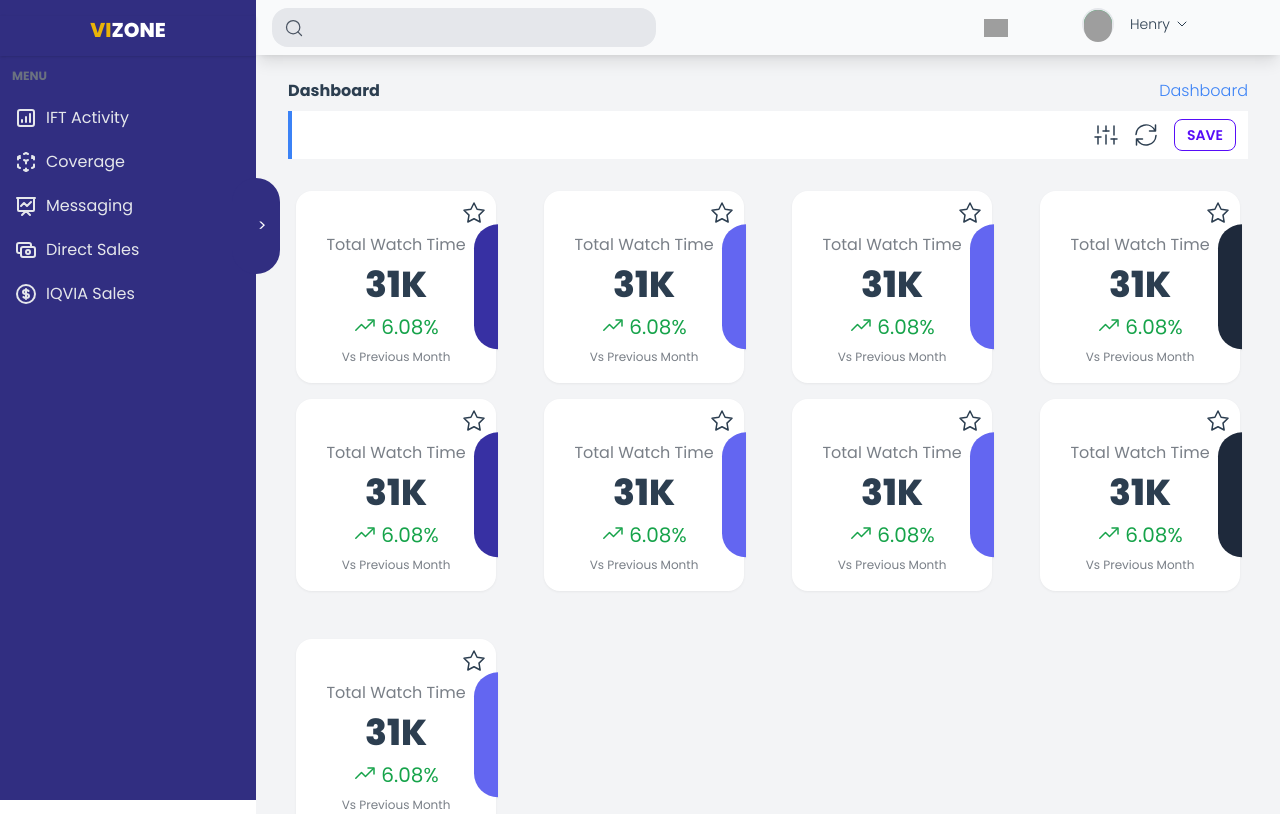
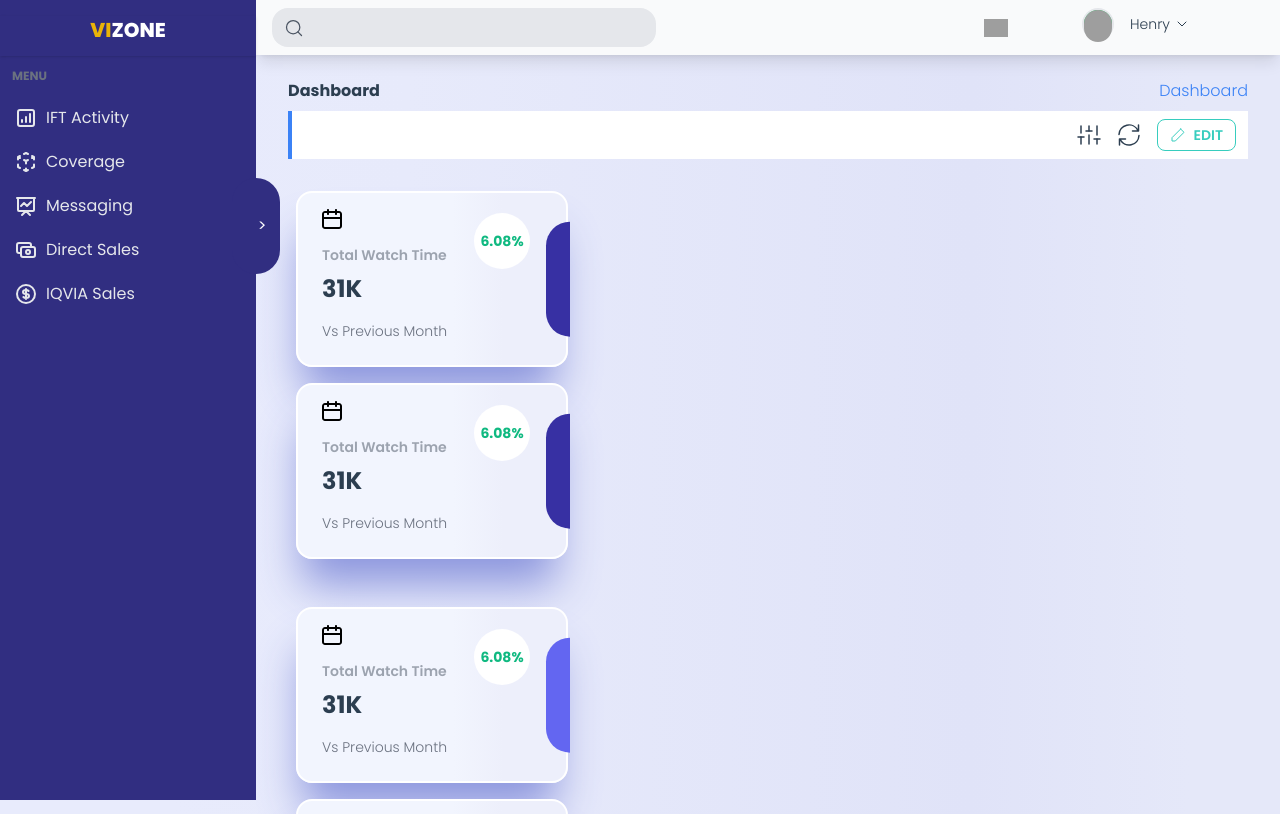
Before and after one commit to boratechlife/dashboard, a Vue app: page / in a window 1280 px wide. Shown: the top 814 px of the page. Built offline with nearby package versions, Linux system fonts and the light colour scheme; grey boxes are pictures that could not be loaded; what tailwindcss-neumorphism, vue3-apexcharts would draw is missing.

Commit message:
improve cards

```diff
--- a/src/App.vue
+++ b/src/App.vue
@@ -6,7 +6,7 @@
        <Sidebar @toggle-side-bar="openSideBar = !openSideBar"  />
   </div>
   <!-- MAIN SECTION -->
-  <main :class="openSideBar ? 'lg:ml-64' : 'lg:w-full'" class="flex-1  py-0  bg-gray-100 min-h-screen mt-0">
+  <main :class="openSideBar ? 'lg:ml-64' : 'lg:w-full'" class="flex-1  py-0   min-h-screen mt-0">
   <TopNav />
   <div class="px-4 content w-full">
  <router-view />
--- a/src/components/StatisticCard.vue
+++ b/src/components/StatisticCard.vue
@@ -1,21 +1,30 @@
 <template>
 
-  <div :class="metric.classes" class="stat inline bg-white  nm-concave-gray-white  drop-shadow-sm rounded-2xl border-2 relative border-white hover:scale-2  relative">
+  <div :class="metric.classes" class="stat card inline  rounded-2xl  relative  hover:scale-2  relative">
  <div :class="background" class="absolute rounded-l-3xl w-6  h-2/3 top-1/2 transform -translate-y-1/2 -right-1 bg-indigo-500"></div>
     <div v-if="enableEditing" :class="metric.favorite ? 'text-yellow-500' : ''" class="absolute  right-0 top-0 p-2 hover:text-yellow-500" >
      <svg @click.self="setFavorite({...metric, type: 'card',metric_type_index:metric_type_index})" xmlns="http://www.w3.org/2000/svg" width="24" height="24" viewBox="0 0 24 24" fill="none" stroke="currentColor" stroke-width="1.5" stroke-linecap="round" stroke-linejoin="round"><polygon points="12 2 15.09 8.26 22 9.27 17 14.14 18.18 21.02 12 17.77 5.82 21.02 7 14.14 2 9.27 8.91 8.26 12 2"></polygon></svg>
     </div>
-    <router-link to="/details">
-    <div class="stat-title mt-6 mb-2">{{metric.title}}</div>
-    <div class="stat-value">{{metric.metric}}</div>
-    <div :class="metric.percent > 0 ? 'text-green-600':'text-red-500' " class="flex  gap-1 w-full justify-center my-2 text-xl ">
-      <span>
-        <svg v-if="metric.percent > 0" xmlns="http://www.w3.org/2000/svg" width="24" height="24" viewBox="0 0 24 24" fill="none" stroke="currentColor" stroke-width="1.5" stroke-linecap="round" stroke-linejoin="round"><path d="M20.2 7.8l-7.7 7.7-4-4-5.7 5.7"/><path d="M15 7h6v6"/></svg>
-     <svg v-else xmlns="http://www.w3.org/2000/svg" width="22" height="22" viewBox="0 0 24 24" fill="none" stroke="currentColor" stroke-width="1.5" stroke-linecap="round" stroke-linejoin="round"><path d="M20.2 17.2l-7.7-7.7-4 4-5.7-5.7"/><path d="M15 18h6v-6"/></svg>
-      </span>
-      <span>{{metric.percent}}%</span>
-    </div>
-    <div class="stat-desc">{{metric.period}}</div>
+    <router-link to="/details" class=" flex justify-betweenn">
+ <div className="flex-grow">
+   <div className="icon">
+  <svg width="20" height="20" viewBox="0 0 20 20" fill="none" xmlns="http://www.w3.org/2000/svg">
+<path d="M17 2H15V1C15 0.734784 14.8946 0.48043 14.7071 0.292893C14.5196 0.105357 14.2652 0 14 0C13.7348 0 13.4804 0.105357 13.2929 0.292893C13.1054 0.48043 13 0.734784 13 1V2H7V1C7 0.734784 6.89464 0.48043 6.70711 0.292893C6.51957 0.105357 6.26522 0 6 0C5.73478 0 5.48043 0.105357 5.29289 0.292893C5.10536 0.48043 5 0.734784 5 1V2H3C2.20435 2 1.44129 2.31607 0.87868 2.87868C0.316071 3.44129 0 4.20435 0 5V17C0 17.7956 0.316071 18.5587 0.87868 19.1213C1.44129 19.6839 2.20435 20 3 20H17C17.7956 20 18.5587 19.6839 19.1213 19.1213C19.6839 18.5587 20 17.7956 20 17V5C20 4.20435 19.6839 3.44129 19.1213 2.87868C18.5587 2.31607 17.7956 2 17 2V2ZM18 17C18 17.2652 17.8946 17.5196 17.7071 17.7071C17.5196 17.8946 17.2652 18 17 18H3C2.73478 18 2.48043 17.8946 2.29289 17.7071C2.10536 17.5196 2 17.2652 2 17V10H18V17ZM18 8H2V5C2 4.73478 2.10536 4.48043 2.29289 4.29289C2.48043 4.10536 2.73478 4 3 4H5V5C5 5.26522 5.10536 5.51957 5.29289 5.70711C5.48043 5.89464 5.73478 6 6 6C6.26522 6 6.51957 5.89464 6.70711 5.70711C6.89464 5.51957 7 5.26522 7 5V4H13V5C13 5.26522 13.1054 5.51957 13.2929 5.70711C13.4804 5.89464 13.7348 6 14 6C14.2652 6 14.5196 5.89464 14.7071 5.70711C14.8946 5.51957 15 5.26522 15 5V4H17C17.2652 4 17.5196 4.10536 17.7071 4.29289C17.8946 4.48043 18 4.73478 18 5V8Z" fill="black"/>
+</svg>
+<p className="text-gray-400 text-left font-semibold text-sm mt-4 mb-2">{{metric.title}}</p>
+<div className="text-xl lg:text-2xl font-bold text-left mb-4 mt-2">{{metric.metric}}</div>
+
+<p className="text-gray-500 text-left font-light text-sm mt-4 mb-2">{{metric.period}}</p>
+   </div>
+ </div>
+ <div className="pr-2">
+   <div :class="metric.classes" className="h-16 w-16 rounded-full flex items-center relative justify-center">
+     <div class="h-14 w-14 rounded-full bg-white flex justify-center text-sm font-bold items-center">
+       <span class="text-emerald-500">{{metric.percent}}%</span>
+     </div>
+     <div :class="metric.classes" className="absolute -top-1 h-4 w-4 rounded-full"></div>
+   </div>
+ </div>
     </router-link>
   </div>
 
--- a/src/components/StatisticsHeader.vue
+++ b/src/components/StatisticsHeader.vue
@@ -22,7 +22,7 @@
         <span><svg class="h-4 w-4" xmlns="http://www.w3.org/2000/svg" width="24" height="24" viewBox="0 0 24 24" fill="none" stroke="currentColor" stroke-width="1.5" stroke-linecap="round" stroke-linejoin="round"><polygon points="16 3 21 8 8 21 3 21 3 16 16 3"></polygon></svg></span>
         <span class="text-sm">Edit</span>
       </button>
-       <button v-else  @click.prevent="save" class="btn btn-outline btn-primary btn-sm gap-2 py-0 text-sm">
+       <button v-else  @click.prevent="$route.path==='' ? save : $router.push('/metrics/edit')" class="btn btn-outline btn-primary btn-sm gap-2 py-0 text-sm">
         <span class="text-sm">Save</span>
       </button>
       </template>
@@ -80,7 +80,12 @@ export default {
             'save',
             'saveChart'
         ])
-      }
+      },
+     mounted() {
+        if(this.$route.path == '/metrics/edit') {
+          this.ENABLE_EDITING(true)
+        }
+       }
 }
 </script>
 
--- a/src/components/TopNav.vue
+++ b/src/components/TopNav.vue
@@ -2,11 +2,14 @@
            <!-- TOP NAV -->
         <nav class="w-full shadow-lg bg-gray-50 px-4 py-2">
         <div class="w-full flex justify-between">
-              <div class="hidden bg-gray-200 rounded-2xl  text-gray-600 px-3 py-1.5 lg:flex items-center">
+              <div class="hidden bg-gray-200 rounded-2xl relative  text-gray-600 px-3 py-1.5 lg:flex items-center">
                 <span>
                   <svg xmlns="http://www.w3.org/2000/svg" width="20" height="20" viewBox="0 0 24 24" fill="none" stroke="currentColor" stroke-width="1.5" stroke-linecap="round" stroke-linejoin="round"><circle cx="11" cy="11" r="8"></circle><line x1="21" y1="21" x2="16.65" y2="16.65"></line></svg>
                 </span>
                 <input type="text" class="w-20 lg:w-auto flex-1 bg-transparent outline-none px-3 border-bone">
+                <div class="absolute hidden top-10 left-0 h-40 w-full z-40 bg-white shadow">
+
+                </div>
               </div>
               <div class="flex w-full lg:w-auto justify-between  items-center">
                 <div class="lg:hidden" @click="TOGGLE_MOBILE_MENU()">
--- a/src/index.css
+++ b/src/index.css
@@ -7,4 +7,15 @@ background: #ffffff;
 box-shadow:  -35px 35px 100px #e6e6e6,
              35px -35px 50px #ffffff;
 }
+
+body {
+    background: linear-gradient(90.11deg, #E8EBFC 13.14%, #E7EAFB 31.72%, #E0E3F8 75.68%, #E5E8F9 92.74%);
+}
+
+.card {
+    background: linear-gradient(89.62deg, #F2F5FE 57.92%, #EDEFFB 76.21%);
+border: 2px solid #FFFFFF;
+box-shadow: -3px 35px 44px -9px #8B95DD;
+border-radius: 37px;
+}
 @tailwind utilities;
--- a/src/router/index.js
+++ b/src/router/index.js
@@ -9,7 +9,17 @@ const routes = [
     component: Home,
   },
   {
+    path: "/metrics/edit",
+    name: "EDIT",
+    component: Home,
+  },
+  {
     path: "/details",
+    name: "Details",
+    component: Details,
+  },
+  {
+    path: "/details/edit",
     name: "Details",
     component: Details,
   },
--- a/src/store/index.js
+++ b/src/store/index.js
@@ -16,7 +16,7 @@ export default createStore({
             metric:"31K",
             percent:6.08,
             period:'Vs Previous Month',
-            favorite:false,
+            favorite:true,
 
 
           },
@@ -433,7 +433,7 @@ export default createStore({
 
         },
     ],
-    enableEditing:true,
+    enableEditing:false,
     enableChartEditing:false,
     openMobileMenu:false,
     openFilter:false,
--- a/src/views/Home.vue
+++ b/src/views/Home.vue
@@ -9,9 +9,9 @@
 <!-- START CARDS SECTION -->
 <div class="w-full px-4">
 <StatisticsHeader />
-<div class="grid grid-cols-1 lg:grid-cols-4 gap-8 mt-6 relative">
+<div class="grid grid-cols-1 lg:grid-cols-1 lg:w-72 gap-8 mt-6 relative">
   <div class="absolute z-10 rounded-t-2xl bg-gradient from-bg-gray-300 to-bg-tranparent w-full h-64"></div>
-  <div class="card bg-transparent p-2 z-30 " v-for="(item, index) in metrics" :key="index">
+  <div class=" bg-transparent p-2 z-30 " v-for="(item, index) in metrics" :key="index">
 
 <draggable
   v-model="item.KPI_metrics"
@@ -60,22 +60,19 @@ export default {
          ...mapState(['kipsMetrics','enableEditing']),
          metrics: {
             get() {
-            // if( this.kipsMetrics.some(item=>item.favorite ===true) && !this.enableEditing) {
-            //  return this.kipsMetrics.filter(item=> item.favorite ===true)
-            // }
+            if( this.kipsMetrics.some(item=>item.favorite ===true) && !this.enableEditing) {
+             return this.kipsMetrics.filter(item=> item.favorite ===true)
+            }
            return  this.kipsMetrics;
         },
         set(value) {
           console.log(value);
-          //  this.$store.commit('updateMetrics', value)
+            this.$store.commit('updateMetrics', value)
         }
 
          }
        },
 
-       mounted() {
-         console.log(this.kipsMetrics.some(item=>item.favorite ===true));
-       }
 }
 </script>
 
```
